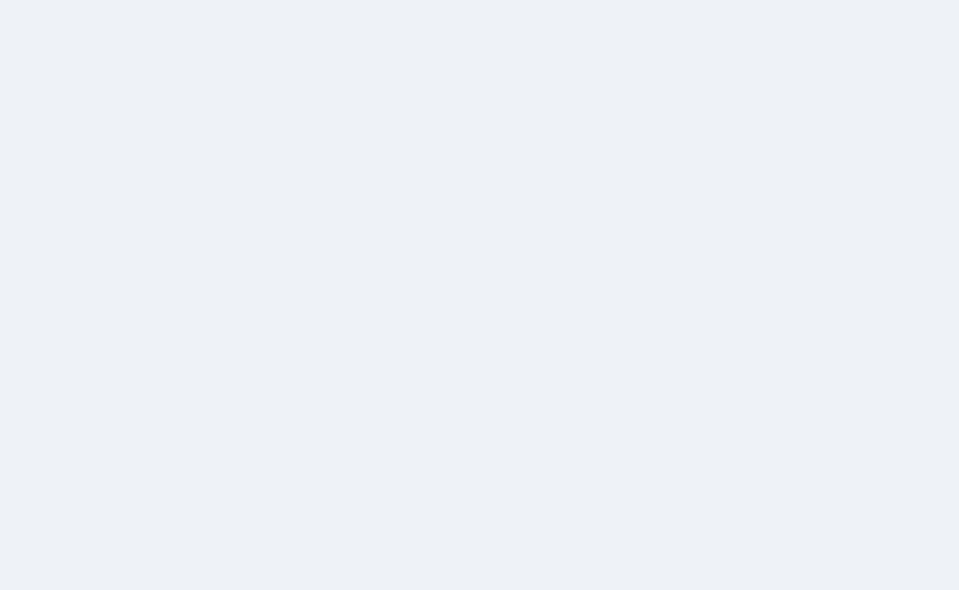
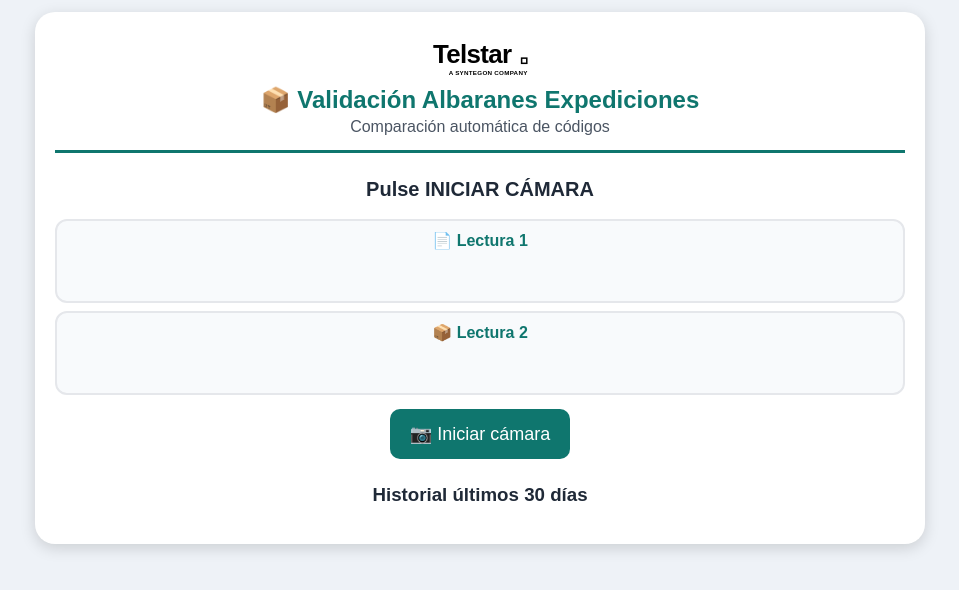
Before and after one commit to ivandiazn94-ops/Validador-expediciones-V6, a plain HTML site: page index.html in a window 1280 px wide. Shown: the whole page, without its empty margins (160-1119 px from the left). Drawn offline with Linux system fonts and the light colour scheme.

Commit message:
index.html

```diff
--- a/index.html
+++ b/index.html
@@ -7,12 +7,48 @@
 <script src="https://unpkg.com/html5-qrcode"></script>
 <style>
 body{font-family:Arial,sans-serif;background:#eef2f7;margin:0;padding:12px;text-align:center;color:#1f2937}
-.card{max-width:850px;margin:auto;background:white;border-radius:20px;padding:18px 20px 20px 20px;box-shadow:0 4px 15px rgba(0,0,0,.15)}
-.header{background:#ffffff;color:#111111;border-bottom:3px solid #0f766e;padding:6px 10px 14px 10px;margin-bottom:15px;display:flex;flex-direction:column;align-items:center}
+.card{max-width:850px;margin:auto;background:white;border-radius:20px;padding:20px;box-shadow:0 4px 15px rgba(0,0,0,.15)}
+.header{background:#ffffff;color:#111111;border-bottom:3px solid #0f766e;padding:8px 12px 14px 12px;margin-bottom:15px;display:flex;flex-direction:column;align-items:center}
 .telstar-svg{height:38px;width:auto;display:block;margin-bottom:8px}
-.header h1{margin:0;font-size:22px;color:#0f766e;font-weight:800}
-.header p{margin:4px 0 0 0;font-size:14px;color:#4b5563;font-weight:600}
+.header h1{margin:0;font-size:24px;color:#0f766e}.header p{margin:4px 0 0 0;color:#4b5563}
 #reader{max-width:500px;margin:auto;overflow:hidden;border-radius:15px}
 .inputbox{background:#f8fafc;border:2px solid #e5e7eb;border-radius:12px;padding:10px;margin:8px 0}
 .label{font-weight:bold;color:#0f766e}
-input{width:95
+input{width:95%;padding:10px;border:none;background:transparent;text-align:center;font-size:18px}
+button{padding:14px 20px;border:none;border-radius:10px;background:#0f766e;color:white;font-size:18px;margin:6px}
+#paso{font-size:20px;font-weight:bold;padding:10px}
+.okfull,.kofull{position:fixed;inset:0;display:flex;flex-direction:column;align-items:center;justify-content:center;z-index:9999;color:white}
+.okfull{background:#16a34a}.kofull{background:#dc2626}
+.big{font-size:110px}.msg{font-size:42px;font-weight:bold}.sub{font-size:24px;margin-top:10px}
+#historial{max-height:320px;overflow:auto;text-align:left;margin-top:15px}
+.item{border-bottom:1px solid #ddd;padding:8px;font-size:14px}.item img{max-width:85px;border-radius:8px;margin-top:5px}
+.oktag{color:#16a34a;font-weight:bold}.errtag{color:#dc2626;font-weight:bold}
+</style></head><body>
+<div class="card">
+<div class="header">
+  <svg class="telstar-svg" viewBox="0 0 360 88" xmlns="http://www.w3.org/2000/svg" role="img" aria-label="Telstar - A Syntegon Company">
+    <text x="72" y="54" fill="#000000" font-family="Arial, Helvetica, sans-serif" font-weight="900" font-size="60" letter-spacing="-1.5">Telstar</text>
+    <rect x="277" y="42" width="12" height="12" fill="none" stroke="#000000" stroke-width="3.5"/>
+    <text x="108" y="80" fill="#000000" font-family="Arial, Helvetica, sans-serif" font-weight="800" font-size="14.5" letter-spacing="0.6">A SYNTEGON COMPANY</text>
+  </svg>
+  <h1>📦 Validación Albaranes Expediciones</h1>
+  <p>Comparación automática de códigos</p>
+</div>
+<div id="paso">Pulse INICIAR CÁMARA</div>
+<div id="reader"></div>
+<div class="inputbox"><div class="label">📄 Lectura 1</div><input id="c1" readonly></div>
+<div class="inputbox"><div class="label">📦 Lectura 2</div><input id="c2" readonly></div>
+<button onclick="iniciarCamara()">📷 Iniciar cámara</button>
+<h3>Historial últimos 30 días</h3><div id="historial"></div></div>
+<script>
+let qrScanner=null,codigo1='',codigo2='',bloqueo=false,ultimoFrame='';const DIAS=30;
+function cargarHist(){let h=JSON.parse(localStorage.getItem('historialV52')||'[]');let lim=Date.now()-DIAS*24*60*60*1000;h=h.filter(x=>new Date(x.fechaISO).getTime()>lim);localStorage.setItem('historialV52',JSON.stringify(h));document.getElementById('historial').innerHTML=h.map(x=>`<div class=item><b>${x.fecha}</b> <span class='${x.resultado==='OK'?'oktag':'errtag'}'>${x.resultado}</span><br>${x.c1}<br>${x.c2}<br><img src='${x.img}'></div>`).join('');}
+function guardar(r){let h=JSON.parse(localStorage.getItem('historialV52')||'[]');h.unshift({fecha:new Date().toLocaleString(),fechaISO:new Date().toISOString(),resultado:r,c1:codigo1,c2:codigo2,img:ultimoFrame});localStorage.setItem('historialV52',JSON.stringify(h));cargarHist();}
+function beep(f,d){const c=new(window.AudioContext||window.webkitAudioContext)();const o=c.createOscillator();const g=c.createGain();o.connect(g);g.connect(c.destination);o.frequency.value=f;o.start();o.stop(c.currentTime+d/1000);}
+async function cerrarCamara(){if(qrScanner){try{await qrScanner.stop();}catch(e){}try{await qrScanner.clear();}catch(e){}qrScanner=null;}}
+function limpiarCampos(){codigo1='';codigo2='';ultimoFrame='';c1.value='';c2.value='';paso.innerHTML='📷 Pulse INICIAR CÁMARA';}
+async function mostrar(ok){let d=document.createElement('div');d.className=ok?'okfull':'kofull';d.innerHTML=ok?`<div class='big'>✅</div><div class='msg'>ALBARÁN VALIDADO</div><div class='sub'>${codigo1}</div>`:`<div class='big'>❌</div><div class='msg'>ERROR DE VALIDACIÓN</div><div class='sub'>${codigo1} ≠ ${codigo2}</div>`;document.body.appendChild(d);guardar(ok?'OK':'ERROR');if(ok){beep(950,200);}else{beep(250,500);}await cerrarCamara();setTimeout(()=>{d.remove();limpiarCampos();},3000);}
+function procesar(t){if(bloqueo)return;bloqueo=true;if(!codigo1){codigo1=t;c1.value=t;paso.innerHTML='✅ Primera lectura correcta. Escanee la segunda.';}else if(!codigo2){codigo2=t;c2.value=t;mostrar(codigo1===codigo2);}setTimeout(()=>bloqueo=false,1200);}
+function iniciarCamara(){if(qrScanner)return;codigo1='';codigo2='';c1.value='';c2.value='';paso.innerHTML='📷 Escanee la primera etiqueta';qrScanner=new Html5Qrcode('reader');qrScanner.start({facingMode:'environment'},{fps:10,qrbox:250},(txt)=>{try{let v=document.querySelector('video');if(v){let c=document.createElement('canvas');c.width=v.videoWidth||320;c.height=v.videoHeight||240;c.getContext('2d').drawImage(v,0,0,c.width,c.height);ultimoFrame=c.toDataURL('image/jpeg',0.5);}}catch(e){}procesar(txt);}).catch(()=>{qrScanner=null;alert('No se pudo abrir la cámara');});}
+window.onload=cargarHist;
+</script></body></html>
```
